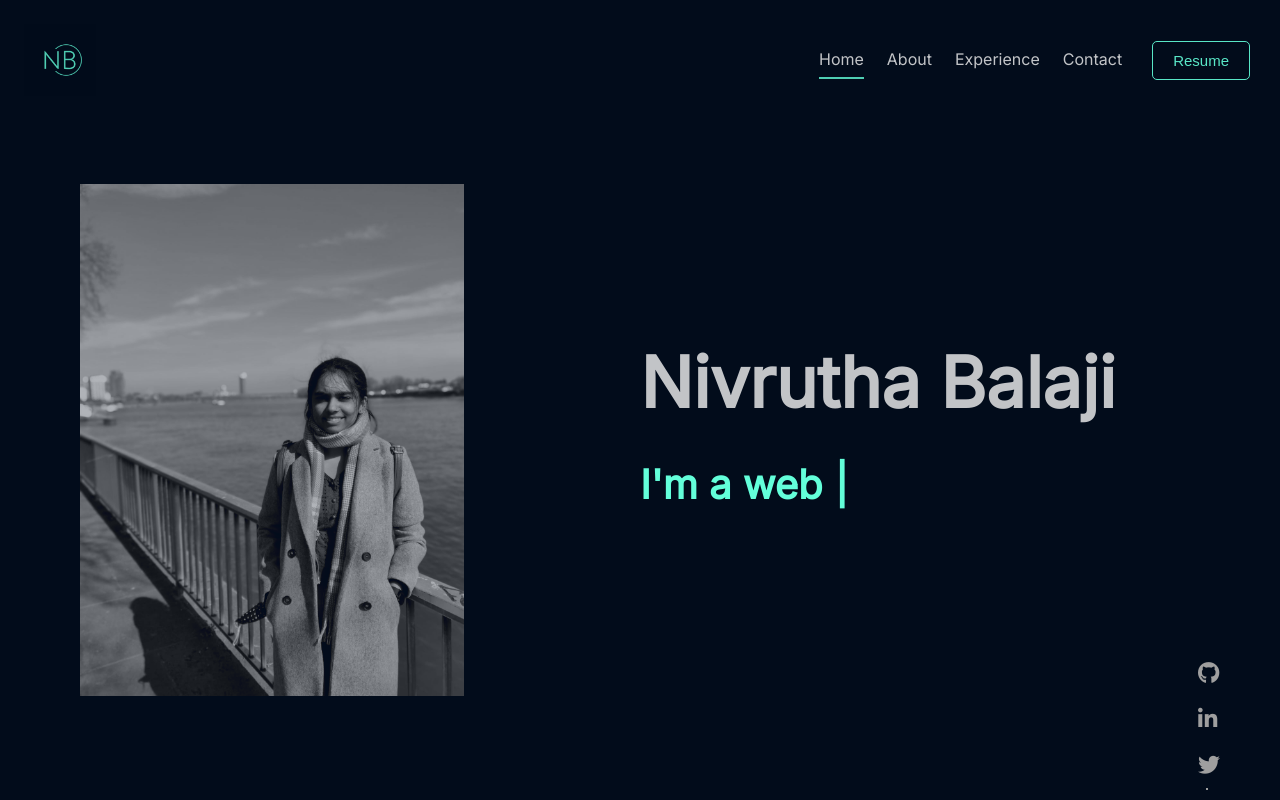
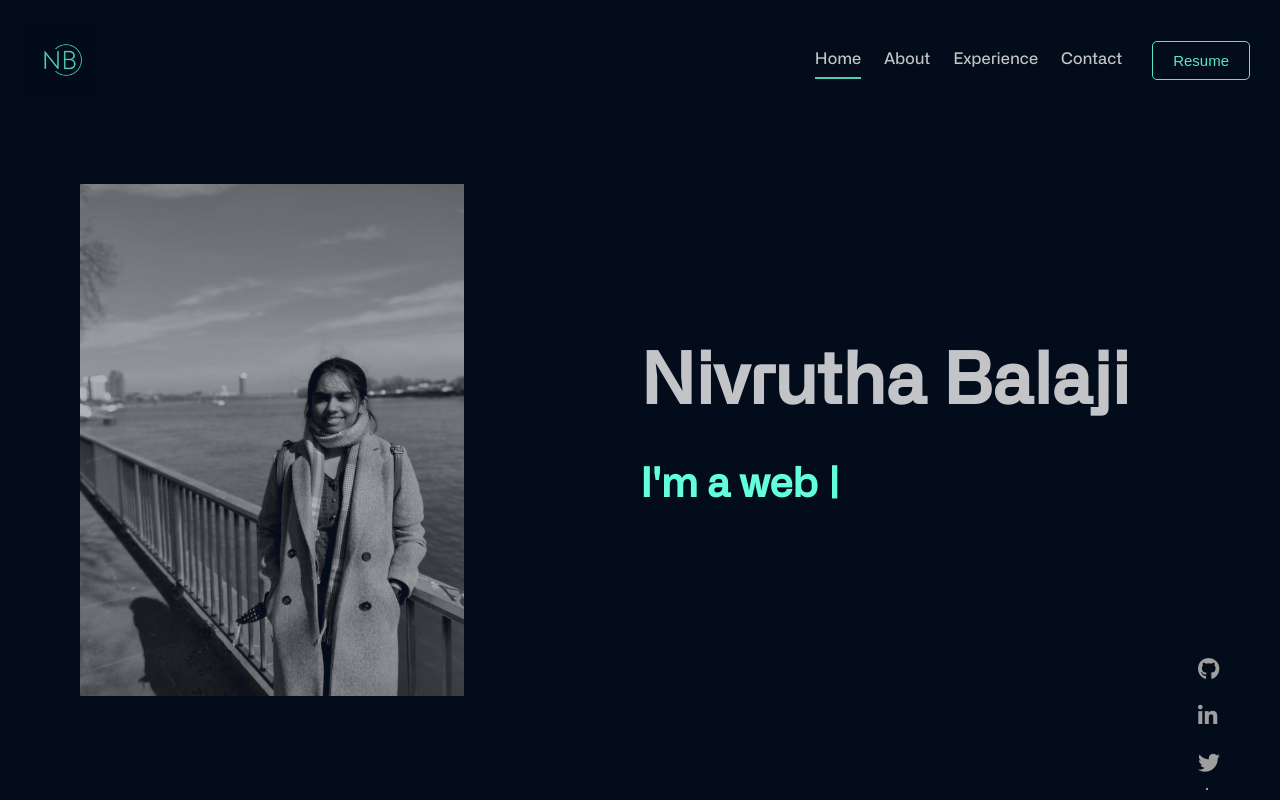
Before and after one commit to NivruthaB/react-profile, a React (Create React App) app: page / in a window 1280 px wide. Built offline with nearby package versions, Linux system fonts and the light colour scheme.

Commit message:
Changed font

```diff
--- a/src/index.css
+++ b/src/index.css
@@ -1,5 +1,3 @@
-@import url('https://fonts.googleapis.com/css2?family=Inter&display=swap');
-
 /* --- VARIABLES --- */
 :root {
   --bg-color: #020c1b;
@@ -25,6 +23,13 @@
   }
 }
 
+@font-face {
+  font-family: "Alliance";
+  /*Can be any text*/
+  src: local("Alliance"),
+    url("./assets/font/AllianceNo2-Medium.ttf") format("truetype");
+}
+
 /* --- RESETS --- */
 
 * {
@@ -42,7 +47,17 @@ body,
 
 
 body {
-  font-family: 'Inter', sans-serif;
+  font-family: 'Alliance', sans-serif;
+
+  ::-moz-selection {
+    color: var(--secondary-text-color);
+    background-color: var(--hl-color);
+  }
+
+  ::selection {
+    color: var(--secondary-text-color);
+    background-color: var(--hl-color);
+  }
 }
 
 /* --- GLOBAL STYLES --- */
```
Also changed, not shown: src/assets/font/AllianceNo2-Medium.ttf (added).
